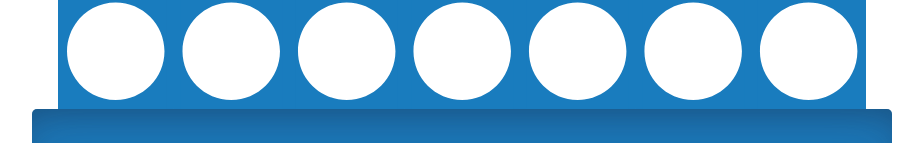
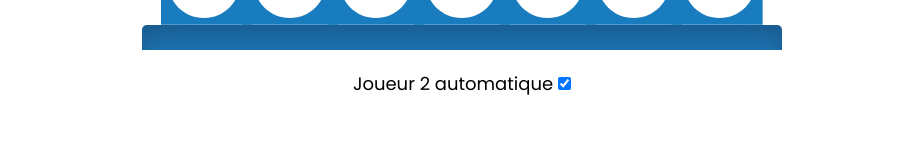
Before and after one commit to clementgateaud/connect4, a React (Create React App) app: page / in a window 1280 px wide. Shown: the part 631-791 px from the top of the page, without its empty margins (178-1101 px from the left). Built offline with nearby package versions, Linux system fonts and the light colour scheme.

Commit message:
improve sizing

```diff
--- a/src/App.jsx
+++ b/src/App.jsx
@@ -2,7 +2,7 @@
 import styles from "./App.module.css";
 import { Header } from "./components/Header";
 import { Grid } from "./components/Grid";
-import { ComputerSwitch } from "./components/ComputerSwitch";
+import { Footer } from "./components/Footer";
 import { Puissance4GameContext } from "./Puissance4GameContext";
 
 export const App = () => {
@@ -40,7 +40,7 @@
       <div className={styles.main}>
         <Header />
         <Grid />
-        <ComputerSwitch />
+        <Footer />
       </div>
     </Puissance4GameContext.Provider>
   );
--- a/src/App.module.css
+++ b/src/App.module.css
@@ -1,7 +1,7 @@
 @import url("https://fonts.googleapis.com/css2?family=Poppins:ital,wght@0,100;0,200;0,300;0,400;0,500;0,600;0,700;0,800;0,900;1,100;1,200;1,300;1,400;1,500;1,600;1,700;1,800;1,900&display=swap");
 
 .main {
-  max-width: 900px;
+  max-width: 85vh;
   margin: 0 auto;
   padding: 0 20px;
   font-family: "Poppins", sans-serif;
--- a/src/components/ComputerSwitch.jsx
+++ b/src/components/Footer.jsx
@@ -1,13 +1,13 @@
 import { useContext } from "react";
 import { Puissance4GameContext } from "../Puissance4GameContext";
-import styles from "./ComputerSwitch.module.css";
+import styles from "./Footer.module.css";
 
-export const ComputerSwitch = () => {
+export const Footer = () => {
   const { versusComputer, setVersusComputer } = useContext(
     Puissance4GameContext
   );
   return (
-    <div className={styles.main}>
+    <label className={styles.main}>
       <span>Joueur 2 automatique</span>
       <input
         type="checkbox"
@@ -16,6 +16,6 @@
           setVersusComputer((prev) => !prev);
         }}
       />
-    </div>
+    </label>
   );
 };
```
Also changed, not shown: src/components/Footer.module.css (renamed from src/components/ComputerSwitch.module.css).
